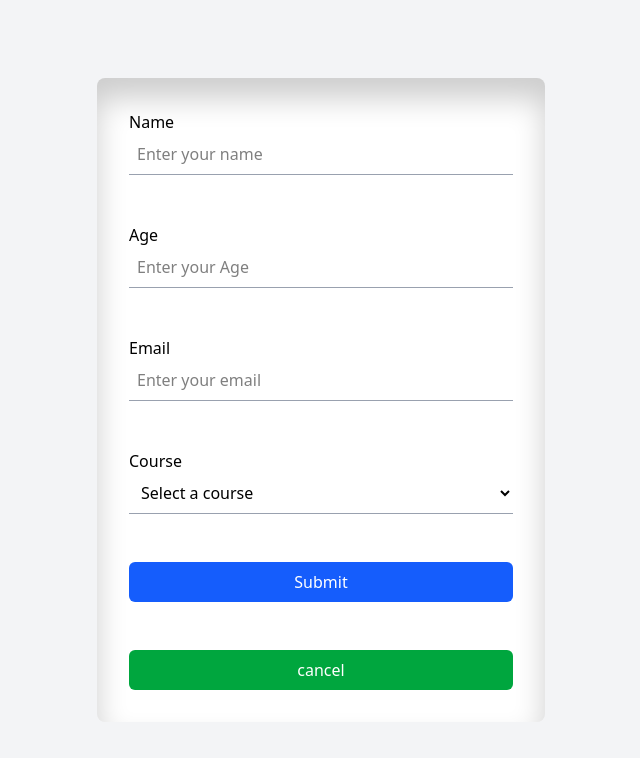
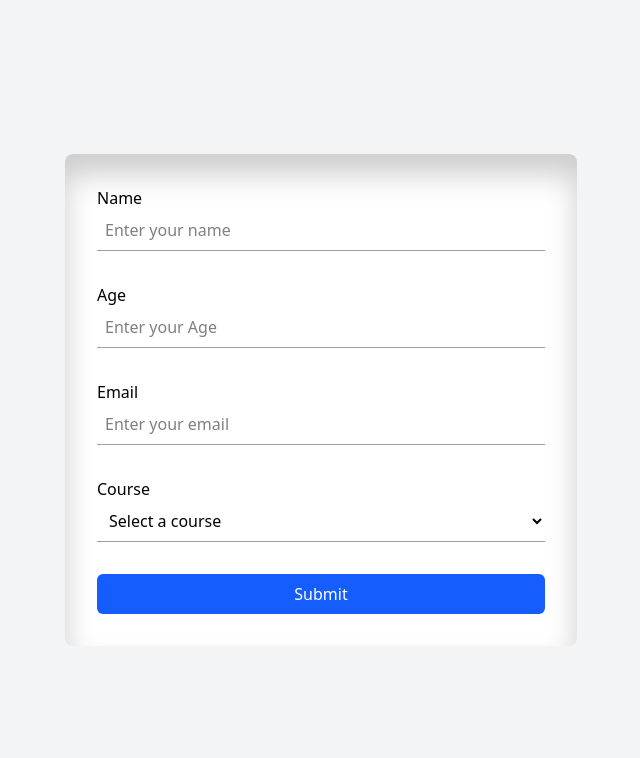
Before and after one commit to SyntaxByGulshan/student-registration-form, a React (Vite) app: page /add/1 in a window 1280 px wide. Shown: the top 758 px of the page, without its empty margins (319-959 px from the left). Built offline with nearby package versions, Linux system fonts and the light colour scheme.

Commit message:
update02

```diff
--- a/src/StudentForm.tsx
+++ b/src/StudentForm.tsx
@@ -92,9 +92,9 @@ export default function StudentRegistrationForm() {
         handleSubmit
       })=>(
         <div className="flex justify-center items-center min-h-screen bg-gray-100 text-black ">
-      <div className="bg-white costom-shadow rounded-lg p-8 w-full max-w-md">
+      <div className="bg-white costom-shadow rounded-lg p-8 w-full max-w-lg">
 
-        <form className="space-y-12" onSubmit={handleSubmit} >
+        <form className="space-y-8" onSubmit={handleSubmit} >
           {/* Name */}
           <div>
             <label htmlFor="name" className="block font-medium ">Name</label>
@@ -169,13 +169,13 @@ export default function StudentRegistrationForm() {
           >
             Submit
           </button>
-          <button type="button"
+          {/* <button type="button"
           className="w-full bg-green-600 text-white py-2 rounded-md hover:bg-blue-700 transition"
           onClick={()=>{
            navigate('/')
           }}>
             cancel
-          </button>
+          </button> */}
         </form>
       </div>
     </div>
```
